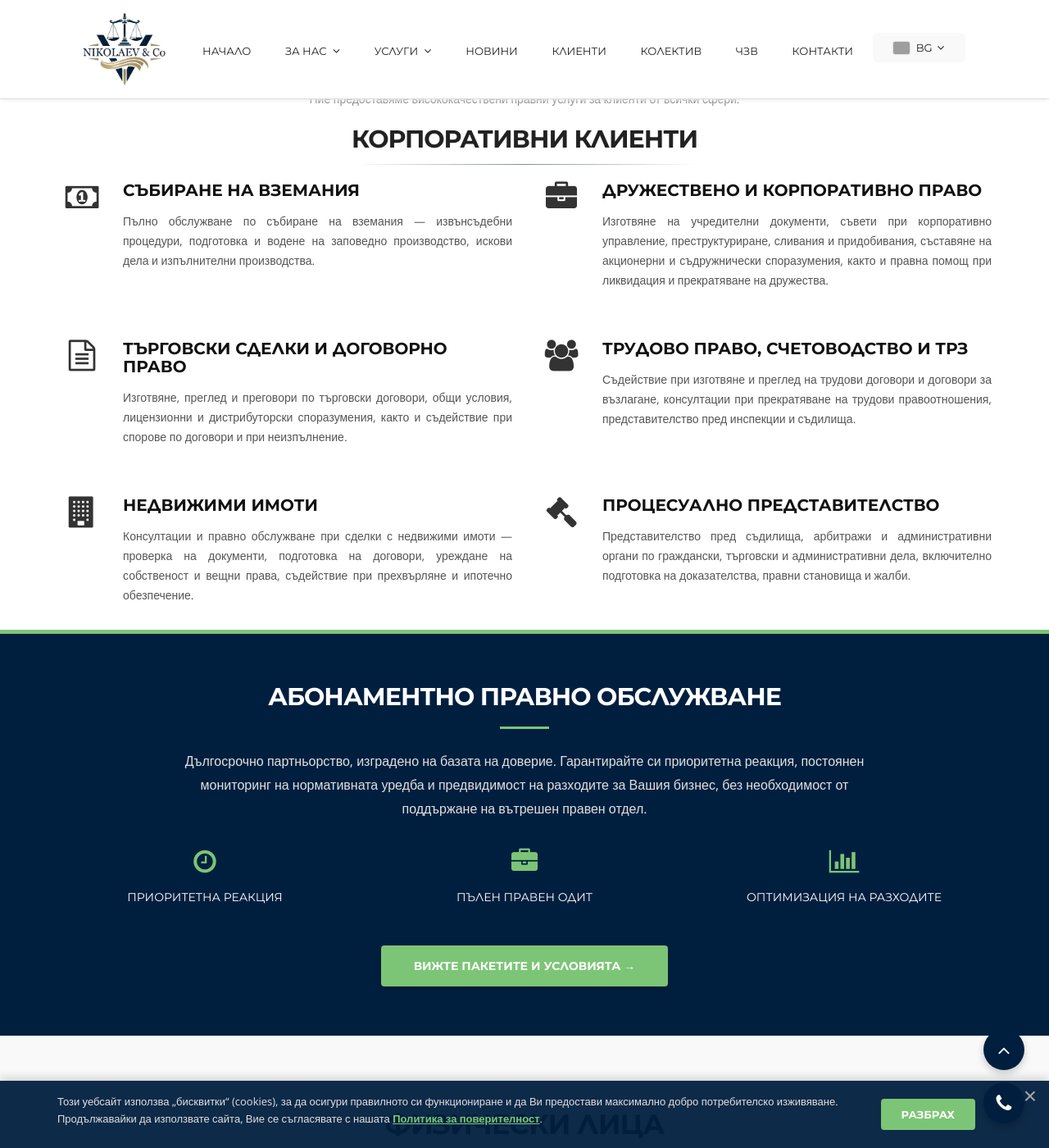
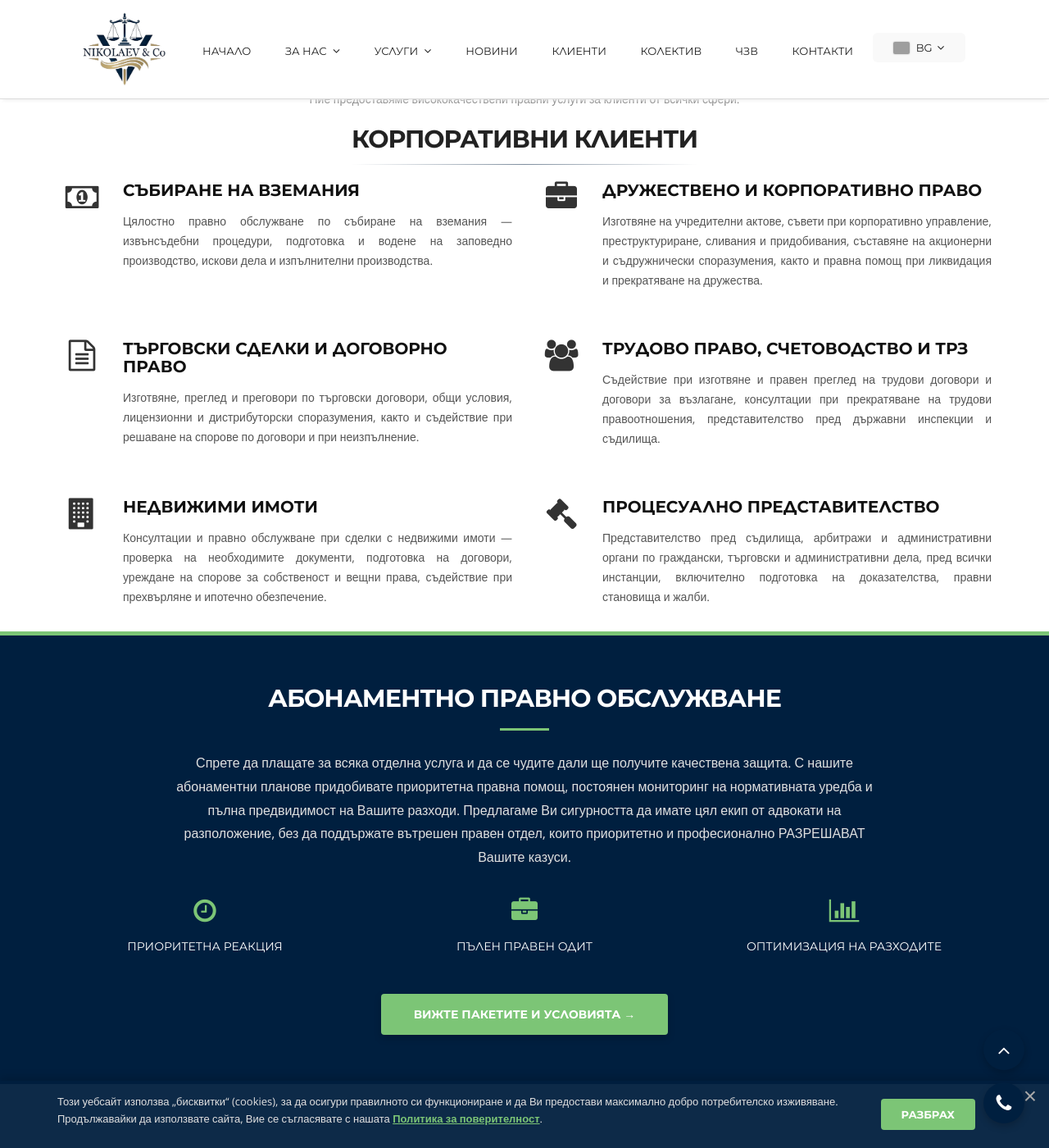
Before and after one commit to NikolaiNikolaev/law-page, a Jekyll site: the page built from index.html, in a window 1280 px wide and 1400 px high, scrolled down 1162 px. Shown: the whole window at 82% size. Built offline with Jekyll 4.4.1, drawn with Linux system fonts in a browser that asks for light colours; some of the changed text lies outside the part shown; grey boxes are pictures that could not be loaded.

Commit message:
Update index.html

```diff
--- a/index.html
+++ b/index.html
@@ -54,17 +54,17 @@
                 <div class="col-md-3 col-sm-6 wow fadeInUp" data-wow-delay="0.2s" style="margin-bottom: 15px;">
                     <i class="fa fa-institution" style="font-size: 32px; color: #7cc576; margin-bottom: 12px;"></i>
                     <h4 style="color: #fff; font-family: 'Montserrat', sans-serif; font-size: 14px; text-transform: uppercase; margin-bottom: 6px; font-weight: 700;">Европейски стандарт</h4>
-                    <p style="font-size: 12px; color: #bbb; line-height: 1.5; margin: 0; padding: 0 10px;">Синхрон с актуалната практика на СЕС и ВКС</p>
+                    <p style="font-size: 12px; color: #bbb; line-height: 1.5; margin: 0; padding: 0 10px;">Синхрон с актуалната практика на СЕС, КС, ВКС и ВАС </p>
                 </div>
                 <div class="col-md-3 col-sm-6 wow fadeInUp" data-wow-delay="0.3s" style="margin-bottom: 15px;">
                     <i class="fa fa-check-square-o" style="font-size: 32px; color: #7cc576; margin-bottom: 12px;"></i>
                     <h4 style="color: #fff; font-family: 'Montserrat', sans-serif; font-size: 14px; text-transform: uppercase; margin-bottom: 6px; font-weight: 700;">Прозрачни условия</h4>
-                    <p style="font-size: 12px; color: #bbb; line-height: 1.5; margin: 0; padding: 0 10px;">Ясно структурирани хонорари без скрити такси</p>
+                    <p style="font-size: 12px; color: #bbb; line-height: 1.5; margin: 0; padding: 0 10px;">Ясно структуриран начин на работа и хонорари без скрити такси</p>
                 </div>
                 <div class="col-md-3 col-sm-6 wow fadeInUp" data-wow-delay="0.4s" style="margin-bottom: 15px;">
                     <i class="fa fa-shield" style="font-size: 32px; color: #7cc576; margin-bottom: 12px;"></i>
                     <h4 style="color: #fff; font-family: 'Montserrat', sans-serif; font-size: 14px; text-transform: uppercase; margin-bottom: 6px; font-weight: 700;">Фокус върху резултата</h4>
-                    <p style="font-size: 12px; color: #bbb; line-height: 1.5; margin: 0; padding: 0 10px;">Практични и ефективни правни решения</p>
+                    <p style="font-size: 12px; color: #bbb; line-height: 1.5; margin: 0; padding: 0 10px;">Практични и ефективни правни решения на Вашите проблеми</p>
                 </div>
             </div>
         </div>
@@ -90,7 +90,7 @@
                         <div class="service-list-col2">
                             <a href="korporativni-klienti/sabirane-na-vzemania.html" style="text-decoration: none; color: inherit; display: block;" onmouseover="this.style.opacity='0.7'" onmouseout="this.style.opacity='1'">
                                 <h3>Събиране на вземания</h3>
-                                <p>Пълно обслужване по събиране на вземания — извънсъдебни процедури, подготовка и водене на заповедно производство, искови дела и изпълнителни производства.</p>
+                                <p>Цялостно правно обслужване по събиране на вземания — извънсъдебни процедури, подготовка и водене на заповедно производство, искови дела и изпълнителни производства.</p>
                             </a>
                         </div>
                     </div>
@@ -101,7 +101,7 @@
                         <div class="service-list-col2">
                             <a href="korporativni-klienti/druzhestveno-i-korporativno-pravo.html" style="text-decoration: none; color: inherit; display: block;" onmouseover="this.style.opacity='0.7'" onmouseout="this.style.opacity='1'">
                                 <h3>Дружествено и Корпоративно право</h3>
-                                <p>Изготвяне на учредителни документи, съвети при корпоративно управление, преструктуриране, сливания и придобивания, съставяне на акционерни и съдружнически споразумения, както и правна помощ при ликвидация и прекратяване на дружества.</p>
+                                <p>Изготвяне на учредителни актове, съвети при корпоративно управление, преструктуриране, сливания и придобивания, съставяне на акционерни и съдружнически споразумения, както и правна помощ при ликвидация и прекратяване на дружества.</p>
                             </a>
                         </div>
                     </div>
@@ -115,7 +115,7 @@
                         <div class="service-list-col2">
                             <a href="korporativni-klienti/targovski-sdelki-i-dogovorno-pravo.html" style="text-decoration: none; color: inherit; display: block;" onmouseover="this.style.opacity='0.7'" onmouseout="this.style.opacity='1'">
                                 <h3>Търговски сделки и договорно право</h3>
-                                <p>Изготвяне, преглед и преговори по търговски договори, общи условия, лицензионни и дистрибуторски споразумения, както и съдействие при спорове по договори и при неизпълнение.</p>
+                                <p>Изготвяне, преглед и преговори по търговски договори, общи условия, лицензионни и дистрибуторски споразумения, както и съдействие при решаване на спорове по договори и при неизпълнение.</p>
                             </a>
                         </div>
                     </div>
@@ -126,7 +126,7 @@
                         <div class="service-list-col2">
                             <a href="korporativni-klienti/trudovo-pravo-schetovodstvo-i-trz.html" style="text-decoration: none; color: inherit; display: block;" onmouseover="this.style.opacity='0.7'" onmouseout="this.style.opacity='1'">
                                 <h3>Трудово право, счетоводство и ТРЗ</h3>
-                                <p>Съдействие при изготвяне и преглед на трудови договори и договори за възлагане, консултации при прекратяване на трудови правоотношения, представителство пред инспекции и съдилища.</p>
+                                <p>Съдействие при изготвяне и правен преглед на трудови договори и договори за възлагане, консултации при прекратяване на трудови правоотношения, представителство пред държавни инспекции и съдилища.</p>
                             </a>
                         </div>
                     </div>
@@ -140,7 +140,7 @@
                         <div class="service-list-col2">
                             <a href="korporativni-klienti/nedvizhimi-imoti-i-veshtno-pravo.html" style="text-decoration: none; color: inherit; display: block;" onmouseover="this.style.opacity='0.7'" onmouseout="this.style.opacity='1'">
                                 <h3>Недвижими имоти</h3>
-                                <p>Консултации и правно обслужване при сделки с недвижими имоти — проверка на документи, подготовка на договори, уреждане на собственост и вещни права, съдействие при прехвърляне и ипотечно обезпечение.</p>
+                                <p>Консултации и правно обслужване при сделки с недвижими имоти — проверка на необходимите документи, подготовка на договори, уреждане на спорове за собственост и вещни права, съдействие при прехвърляне и ипотечно обезпечение.</p>
                             </a>
                         </div>
                     </div>
@@ -151,7 +151,7 @@
                         <div class="service-list-col2">
                             <a href="korporativni-klienti/procesualno-predstavitelstvo.html" style="text-decoration: none; color: inherit; display: block;" onmouseover="this.style.opacity='0.7'" onmouseout="this.style.opacity='1'">
                                 <h3>Процесуално представителство</h3>
-                                <p>Представителство пред съдилища, арбитражи и административни органи по граждански, търговски и административни дела, включително подготовка на доказателства, правни становища и жалби.</p>
+                                <p>Представителство пред съдилища, арбитражи и административни органи по граждански, търговски и административни дела, пред всички инстанции, включително подготовка на доказателства, правни становища и жалби.</p>
                             </a>
                         </div>
                     </div>
@@ -166,7 +166,9 @@
             <div style="width: 60px; height: 3px; background: #7cc576; margin: 0 auto 25px auto;"></div>
 
             <p style="font-size: 16px; color: #e0e0e0; max-width: 850px; margin: 0 auto 35px auto; line-height: 1.8; font-family: 'Open Sans', sans-serif;">
-                Дългосрочно партньорство, изградено на базата на доверие. Гарантирайте си приоритетна реакция, постоянен мониторинг на нормативната уредба и предвидимост на разходите за Вашия бизнес, без необходимост от поддържане на вътрешен правен отдел.
+                Спрете да плащате за всяка отделна услуга и да се чудите дали ще получите качествена защита. С нашите абонаментни планове придобивате приоритетна правна помощ,
+				постоянен мониторинг на нормативната уредба и пълна предвидимост на Вашите разходи. Предлагаме Ви сигурността да имате цял екип от адвокати на разположение, без да поддържате вътрешен правен отдел,
+				които приоритетно и професионално РАЗРЕШАВАТ Вашите казуси.
             </p>
 
             <div class="row" style="margin-bottom: 40px;">
@@ -227,7 +229,7 @@
                         <div class="featured-box-col2 wow fadeInRight delay-06s">
                             <a href="fizicheski-lica/veshtno-pravo-i-etazhna-sobstvenost.html" style="text-decoration: none; color: inherit; display: block;" onmouseover="this.style.opacity='0.7'" onmouseout="this.style.opacity='1'">
                                 <h3>Недвижими имоти, вещно право и етажна собственост</h3>
-                                <p>Консултации и правна помощ при сделки с недвижими имоти, изготвяне и проверка на договори за покупко-продажба и дарение, уреждане на права на ползване и спорове във връзка с етажна собственост.</p>
+                                <p>Консултации и правна помощ при сделки с недвижими имоти, изготвяне и проверка на договори за покупко-продажба, дарение, завещание, договор за гледане и издръжка, уреждане на права на ползване и спорове във връзка с етажна собственост.</p>
                             </a>
                         </div>
                     </div>
@@ -299,7 +301,7 @@
                 <div class="col-lg-8 col-md-8 col-sm-12">
                     <h3 style="font-size: 24px; color: #001F3F; font-weight: 700; margin-bottom: 10px; text-transform: none;">Нуждаете се от правна помощ от разстояние?</h3>
                     <p style="font-size: 16px; color: #555; margin-bottom: 0; line-height: 1.6;">
-                        Предлагаме професионални <strong>онлайн консултации</strong> за клиенти от цялата страна и чужбина.
+                        Предлагаме професионални <strong>онлайн консултации</strong> и правна поэмощ за клиенти от цялата страна и чужбина.
                         Запознайте се с нашия прозрачен начин на работа в четири лесни стъпки.
                     </p>
                 </div>
@@ -539,7 +542,8 @@
                             </div>
                             <div id="collapseTwo" class="panel-collapse collapse" role="tabpanel" aria-labelledby="headingTwo">
                                 <div class="panel-body">
-                                    Адвокатското възнаграждение се определя по свободно договаряне, но не може да бъде по-ниско от минимума, строго фиксиран в Наредба № 1 на Висшия адвокатски съвет. Точният размер зависи от фактическата и правна сложност на конкретния казус и материалния интерес по делото.
+                                    Адвокатското възнаграждение се определя по свободно договаряне, но не може да бъде по-ниско от минимума, строго фиксиран в Наредба № 1 на Висшия адвокатски съвет.
+									Точният размер зависи от фактическата и правна сложност на конкретния казус и материалния интерес по делото.
                                 </div>
                             </div>
                         </div>
@@ -554,7 +558,8 @@
                             </div>
                             <div id="collapseThree" class="panel-collapse collapse" role="tabpanel" aria-labelledby="headingThree">
                                 <div class="panel-body">
-                                    Съгласно Закона за адвокатурата и Етичния кодекс, нито един адвокат не може и не бива да гарантира конкретен изход от съдебно производство. Това, което гарантираме безусловно, е пълна и детайлна проверка на действащата нормативна уредба (в България и ЕС), обстоен анализ на Тълкувателните решения и актуалната съдебна практика, както и безкомпромисна защита на Вашите права.
+                                    Съгласно Закона за адвокатурата и Етичния кодекс, нито един адвокат не може и не бива да гарантира конкретен изход от съдебно производство. Това, което гарантираме безусловно,
+									е безкомпромисна защита на Вашите права, законосъобразно РАЗРЕШАВАНЕ на създалия се проблем, както и пълна и детайлна проверка на действащата нормативна уредба (в България и ЕС), обстоен анализ на Тълкувателните решения и актуалната съдебна практика.
                                 </div>
                             </div>
                         </div>
@@ -569,7 +574,9 @@
                             </div>
                             <div id="collapseFour" class="panel-collapse collapse" role="tabpanel" aria-labelledby="headingFour">
                                 <div class="panel-body">
-                                    Използвайте формата за контакт по-долу, за да опишете фактите накратко и да оставите телефон за връзка. Ние ще се запознаем със ситуацията и ще се свържем с Вас, за да уточним от какви документи се нуждаем за първоначалния правен анализ и какви са възможните стъпки за действие. Ако Ви е по-удобно, винаги можете да ни пишете на посочения имейл адрес като приложите относимите документи, за да оптимизираме процеса.
+                                    Обадете се по телефона или използвайте формата за контакт по-долу, за да опишете фактите накратко и да оставите телефон за връзка. Ние ще се запознаем със ситуацията и ще се
+									свържем с Вас, за да уточним от какви документи се нуждаем за първоначалния правен анализ и какви са възможните стъпки за действие. Ако Ви е по-удобно, винаги можете да ни пишете на посочения имейл
+									адрес като приложите относимите документи, за да оптимизираме процеса.
                                 </div>
                             </div>
                         </div>
@@ -585,7 +592,8 @@
                             <div id="collapseFive" class="panel-collapse collapse" role="tabpanel" aria-labelledby="headingFive">
                                 <div class="panel-body">
                                     Заплащането за онлайн консултация се извършва <strong>предварително по банков път</strong>, след като сме уточнили удобен ден и час. <br><br>
-                                    <strong>Важно:</strong> Ако след провеждане на консултацията вземете решение да ни поверите воденето на Вашия казус (сключване на договор за правна защита и съдействие), <strong>платената сума за консултацията ще бъде изцяло приспадната</strong> от общия размер на адвокатския хонорар.
+                                    <strong>Важно:</strong> Ако след провеждане на консултацията вземете решение да ни поверите воденето на Вашия казус (сключване на договор за правна
+									защита и съдействие), <strong>платената сума за консултацията ще бъде изцяло приспадната</strong> от общия размер на адвокатския хонорар.
                                 </div>
                             </div>
                         </div>
@@ -655,7 +663,7 @@
                             <h4 style="font-family: 'Montserrat', sans-serif; font-size: 14px; color: #001F3F; margin: 0 0 8px 0; font-weight: 700; text-transform: uppercase;">Как да процедирате?</h4>
                             <p style="font-size: 13px; color: #555; line-height: 1.6; margin: 0;">
                                 Независимо дали имате нужда от <strong>запазване на час за консултация</strong>, оферта за <strong>абонамент</strong> или имате правен въпрос, моля, използвайте формата. <br>
-                                <span style="color: #7cc576; font-weight: 600;">Съвет:</span> За по-бърза обработка, посочете дали предпочитате онлайн среща или комуникация по имейл/телефон.
+                                <span style="color: #7cc576; font-weight: 600;">Съвет:</span> За по-бърза обработка, посочете дали предпочитате среща на живо, онлайн среща или комуникация по имейл/телефон.
                             </p>
                         </div>
 
```
Also changed, not shown: other parts of index.html (+12 -11 lines).
